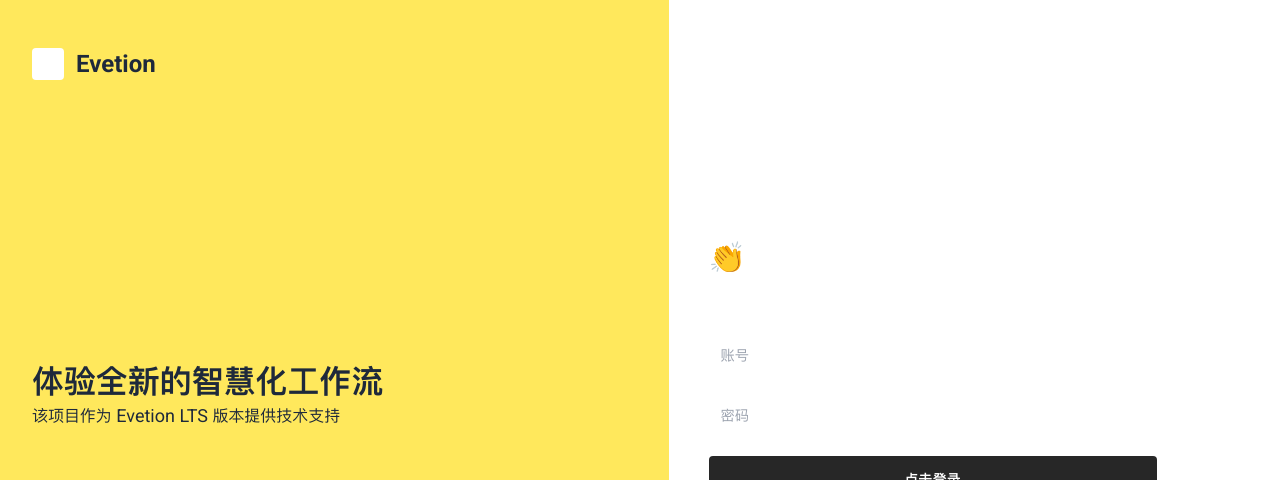
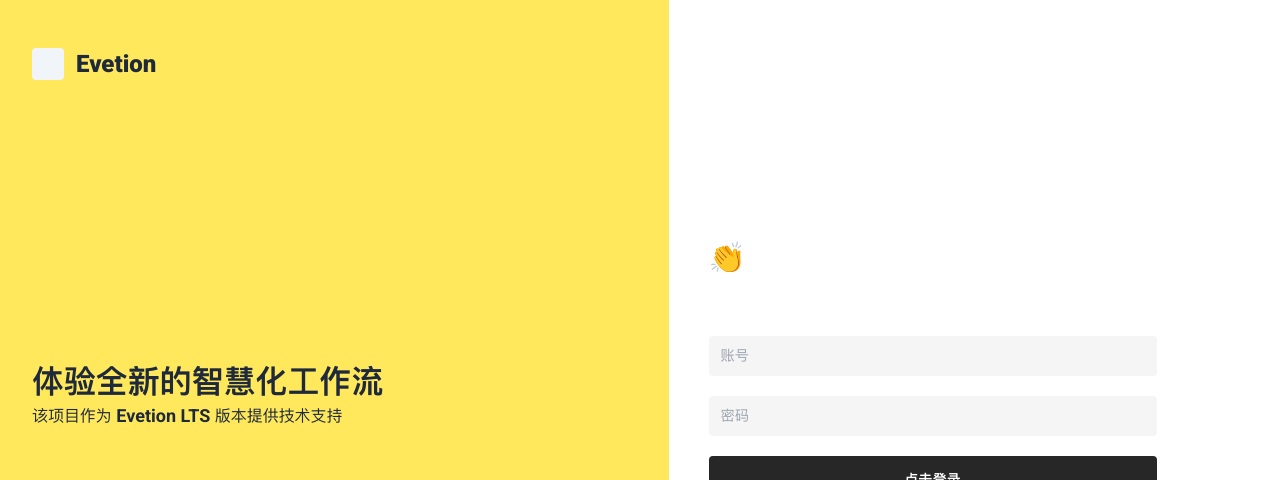
Before and after one commit to ppxb/evetion, a Vue app: page /#/login in a window 1280 px wide. Shown: the top 480 px of the page. Built offline with nearby package versions, Linux system fonts and the light colour scheme.

Commit message:
login page

```diff
--- a/src/pages/login.vue
+++ b/src/pages/login.vue
@@ -5,12 +5,15 @@
         class="flex flex-col flex-auto justify-between bg-[#ffe85c] py-12 px-8 text-slate-800"
       >
         <div class="flex items-center justify-start space-x-3">
-          <span class="bg-white rounded w-8 h-8"></span>
-          <div class="font-bold text-2xl">Evetion</div>
+          <span class="bg-slate-100 rounded w-8 h-8"></span>
+          <div class="font-extrabold text-2xl">Evetion</div>
         </div>
         <div>
-          <h1 class="text-4xl font-extrabold">体验全新的智慧化工作流</h1>
-          <p class="text-lg">该项目作为 Evetion LTS 版本提供技术支持</p>
+          <h1 class="text-4xl font-semibold">体验全新的智慧化工作流</h1>
+          <p class="text-lg">
+            该项目作为
+            <span class="font-semibold">Evetion LTS</span> 版本提供技术支持
+          </p>
         </div>
         <div class="font-medium text-sm">
           <div>2022 © Built by ppxb</div>
@@ -24,18 +27,18 @@
         <div class="flex flex-1 flex-col justify-center space-y-5 w-full">
           <div class="flex flex-col space-y-2">
             <h2 class="text-3xl font-bold mb-2">👏 欢迎回来</h2>
-            <p class="text-md">账号已实现SSO，支持 Evetion 全系统登录</p>
+            <p class="text-md">账号已实现 SSO ，支持 Evetion 全系统登录</p>
           </div>
           <div class="flex flex-col max-w-md space-y-5">
             <input
               type="text"
               placeholder="账号"
-              class="flex px-3 py-2 rounded font-medium placeholder:font-normal text-slate-800"
+              class="flex px-3 py-2 rounded font-medium placeholder:font-normal text-slate-800 bg-neutral-100"
             />
             <input
               type="password"
               placeholder="密码"
-              class="flex px-3 py-2 rounded font-medium placeholder:font-normal text-slate-800"
+              class="flex px-3 py-2 rounded font-medium placeholder:font-normal text-slate-800 bg-neutral-100"
             />
             <button
               class="flex items-center justify-center px-4 py-3 rounded font-bold bg-[#272727] hover:bg-[#222] transition-all text-white"
```
Also changed, not shown: electron/main/index.js (+8 -0 lines).
